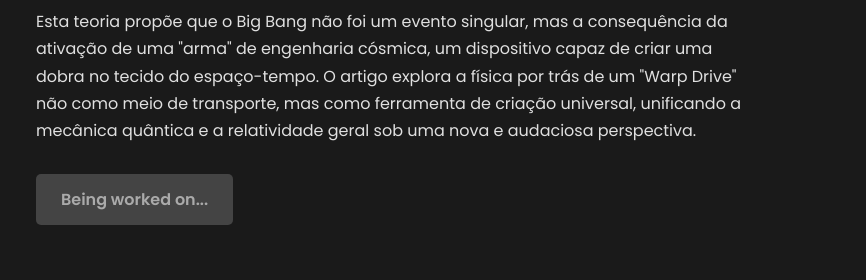
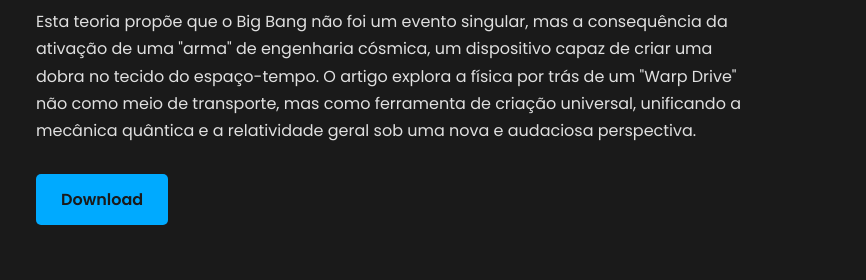
Before and after one commit to katiowa/HomePage, a plain HTML site: page index.html in a window 1280 px wide. Shown: the part 7072-7352 px from the top of the page, 414-1280 px from the left. Drawn offline with Linux system fonts and the light colour scheme.

Commit message:
New article

```diff
--- a/index.html
+++ b/index.html
@@ -191,8 +191,8 @@
                     </div>
                     <div class="download-description">
                         <p>Esta teoria propõe que o Big Bang não foi um evento singular, mas a consequência da ativação de uma "arma" de engenharia cósmica, um dispositivo capaz de criar uma dobra no tecido do espaço-tempo. O artigo explora a física por trás de um "Warp Drive" não como meio de transporte, mas como ferramenta de criação universal, unificando a mecânica quântica e a relatividade geral sob uma nova e audaciosa perspectiva.</p>
-                        <a href="downloads/teoria-arma-dobra.pdf" download class="download-button wip">
-                            Being worked on...
+                        <a href="downloads/A Arma, o Motor de Dobra e a Origem do Universo.pdf" download class="download-button">
+                            Download
                         </a>
                     </div>
                 </div>
```
